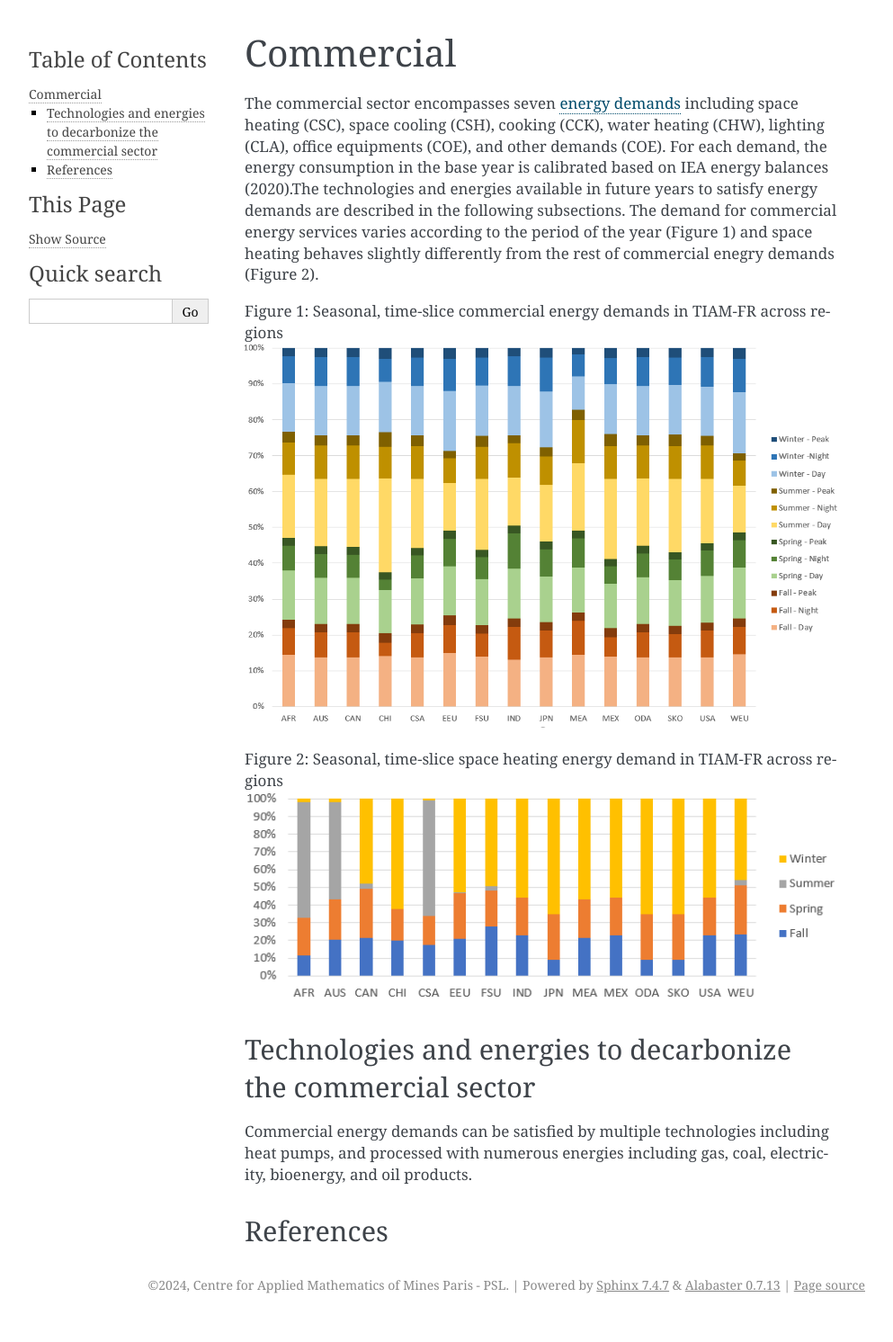
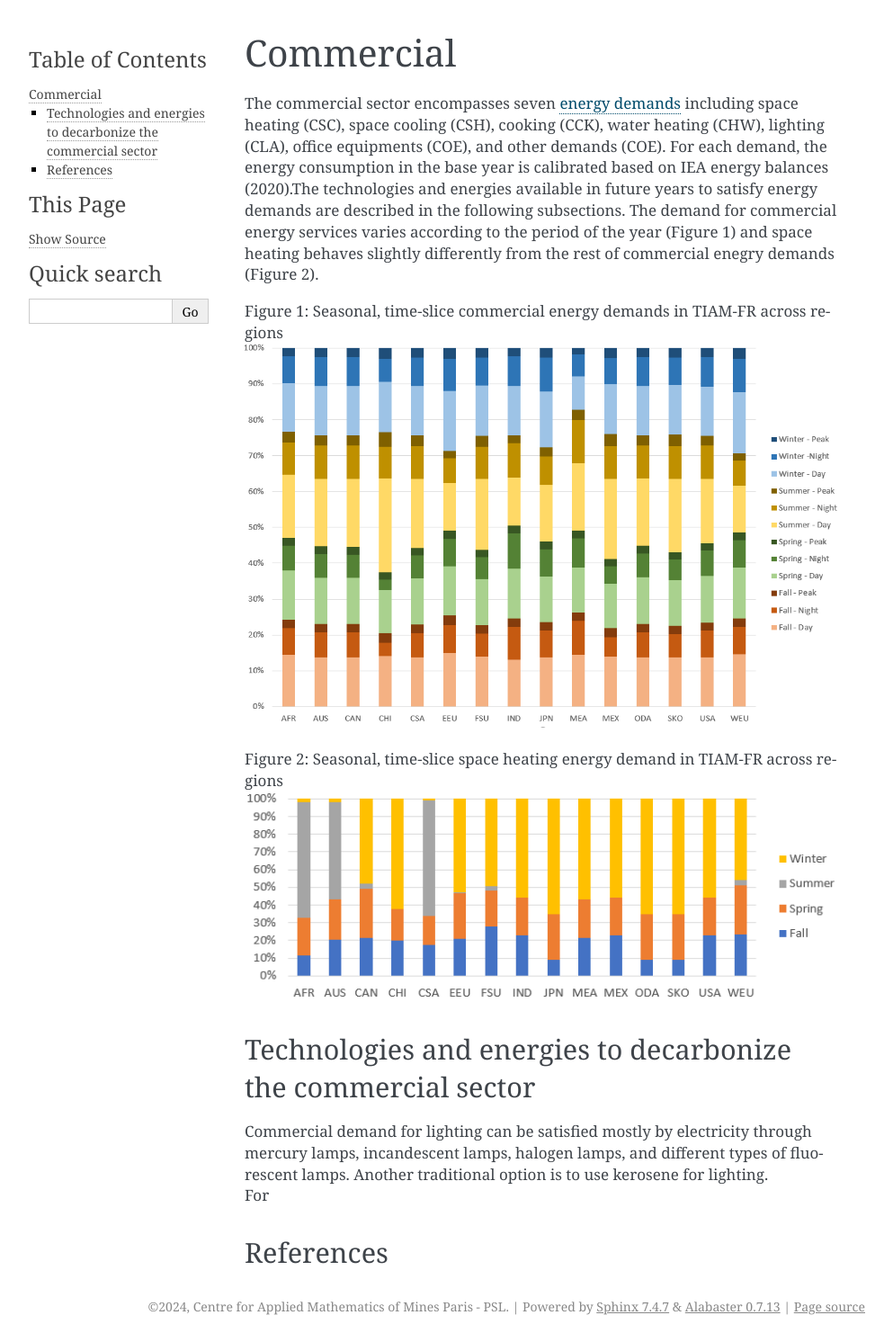
Before and after one commit to LucasDesport/tiam-fr, a Sphinx documentation site: the page built from docs/energy-sectors/commercial.md, in a window 1280 px wide. Shown: the whole page at 90% size, without its empty margins (148-1141 px from the left). Built offline with Sphinx 7.4.7, drawn with Linux system fonts in a browser that asks for light colours; pages that are not in the unit, such as notebooks, are missing from menus; before the commit the page ends 1468 px from its top, so only the background shows below that.

Commit message:
Update commercial.md

```diff
--- a/docs/energy-sectors/commercial.md
+++ b/docs/energy-sectors/commercial.md
@@ -11,6 +11,7 @@ Figure 2: Seasonal, time-slice space heating energy demand in TIAM-FR across reg
 
 ## Technologies and energies to decarbonize the commercial sector
 
-Commercial energy demands can be satisfied by multiple technologies including heat pumps, and processed with numerous energies including gas, coal, electricity, bioenergy, and oil products.
+Commercial demand for lighting can be satisfied mostly by electricity through mercury lamps, incandescent lamps, halogen lamps, and different types of fluorescent lamps. Another traditional option is to use kerosene for lighting.
+For
 
 ## References
```
